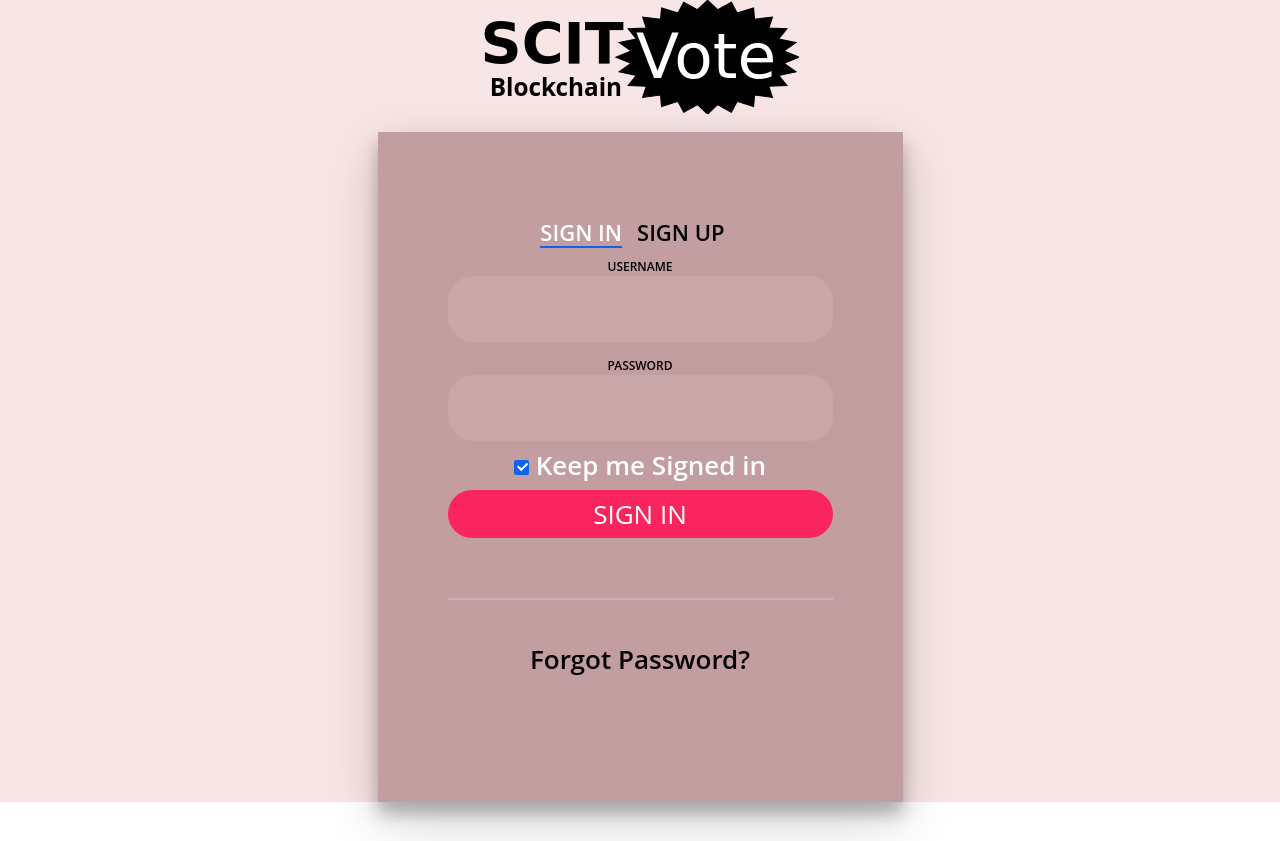
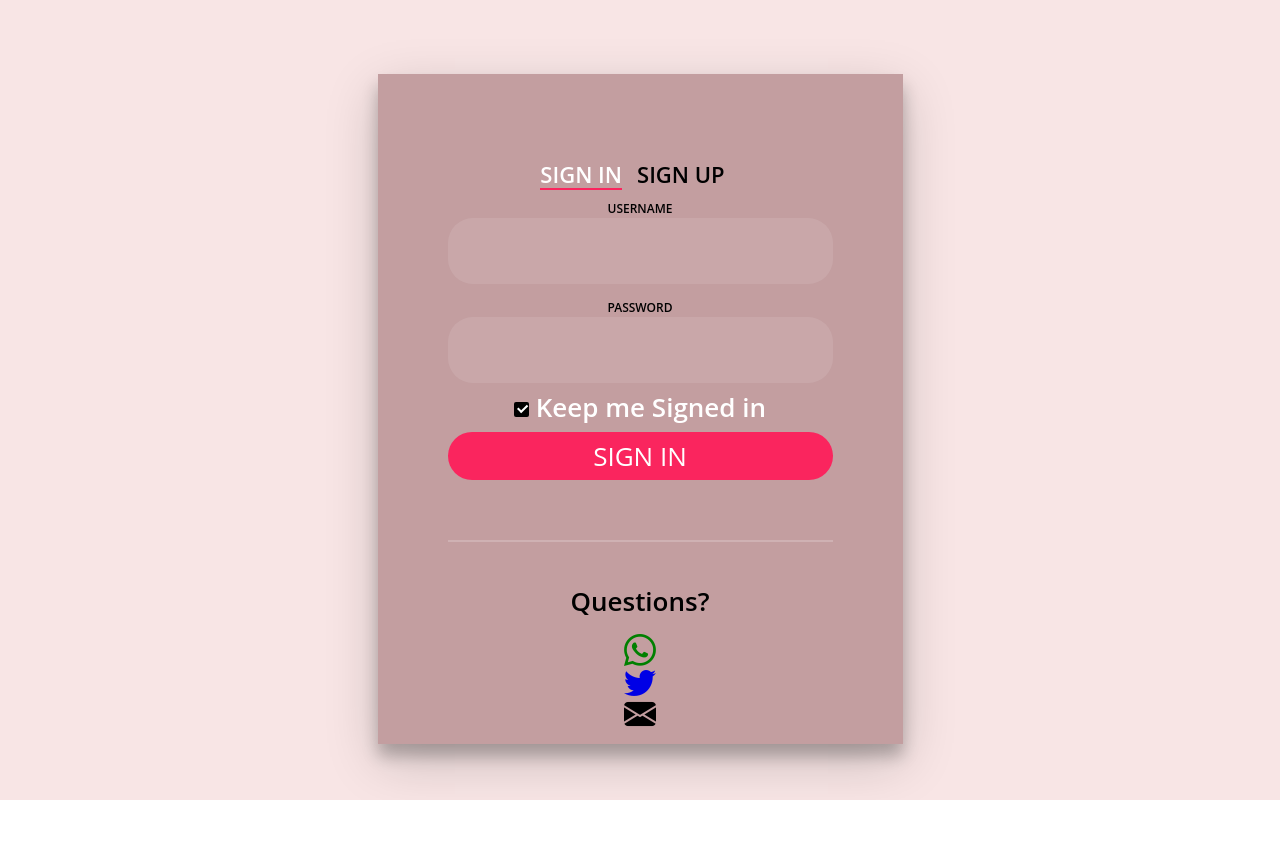
Before and after one commit to mwchben/ledgers, a React (Create React App) app in the folder client/: page / in a window 1280 px wide. After the commit the page ends 800 px from the top, so only its background shows below. Built offline with nearby package versions, Linux system fonts and the light colour scheme.

Commit message:
added icons and color

```diff
--- a/client/public/index.html
+++ b/client/public/index.html
@@ -15,6 +15,12 @@
       user's mobile device or desktop. See https://developers.google.com/web/fundamentals/web-app-manifest/
     -->
     <link rel="manifest" href="%PUBLIC_URL%/manifest.json" />
+
+    <!-- icons bootstrap-->
+    <link
+      rel="stylesheet"
+      href="https://cdn.jsdelivr.net/npm/bootstrap-icons@1.8.3/font/bootstrap-icons.css"
+    />
 
     <script
       src="https://cdn.jsdelivr.net/npm/@popperjs/core@2.11.5/dist/umd/popper.min.js"
--- a/client/src/components/Navbar.js
+++ b/client/src/components/Navbar.js
@@ -3,7 +3,7 @@ import logo from "../images/logo.svg";
 export default function NavBar() {
     return (
         <>
-            <img src={logo} alt="this is car image" />
+            {/* <img src={logo} alt="this is car image" /> */}
             <br className="mg-2" />
             {/* <h1>
                 Welcome to SCIT Voting Portal
--- a/client/src/css/home.css
+++ b/client/src/css/home.css
@@ -72,7 +72,7 @@ a {
 .login-html .sign-in:checked + .tab,
 .login-html .sign-up:checked + .tab {
   color: #fff;
-  border-color: #1161ee;
+  border-color: #fa255e;
 }
 .login-form {
   min-height: 345px;
@@ -143,7 +143,7 @@ a {
   color: #fff;
 }
 .login-form .group .check:checked + label .icon {
-  background: #1161ee;
+  background: #000000;
 }
 .login-form .group .check:checked + label .icon:before {
   transform: scale(1) rotate(45deg);
@@ -172,3 +172,10 @@ a {
 .foot-lnk {
   text-align: center;
 }
+
+/*colors used: DEFAULT
+#000000
+#FA255E
+#C39EA0
+#F8E5E5
+*/
--- a/client/src/pages/Home.js
+++ b/client/src/pages/Home.js
@@ -26,8 +26,16 @@ export default function Home() {
                             </div>
                             <div class="hr"></div>
                             <div class="foot-lnk">
-                                <a href="#forgot">Forgot Password?</a>
+                                <a href="#forgot">Questions?</a>
                             </div>
+                            <footer>
+                                <ul className='list-unstyled mt-4'>
+                                    <li><i class="bi bi-whatsapp" style={{ fontSize: "2rem", color: "#008000" }}></i></li>
+                                    <li><i class="bi bi-twitter" style={{ fontSize: "2rem", color: "#0000e6" }}></i></li>
+                                    <li><i class="bi bi-envelope-fill" style={{ fontSize: "2rem", color: "#000000" }}></i></li>
+                                </ul>
+
+                            </footer>
                         </div>
                         <div class="sign-up-htm">
                             <div class="group">
@@ -51,7 +59,7 @@ export default function Home() {
                             </div>
                             <div class="hr"></div>
                             <div class="foot-lnk">
-                                <label for="tab-1" >Already Member?</label>
+                                <label for="tab-1" >Registered?</label>
                             </div>
                         </div>
                     </div>
```
